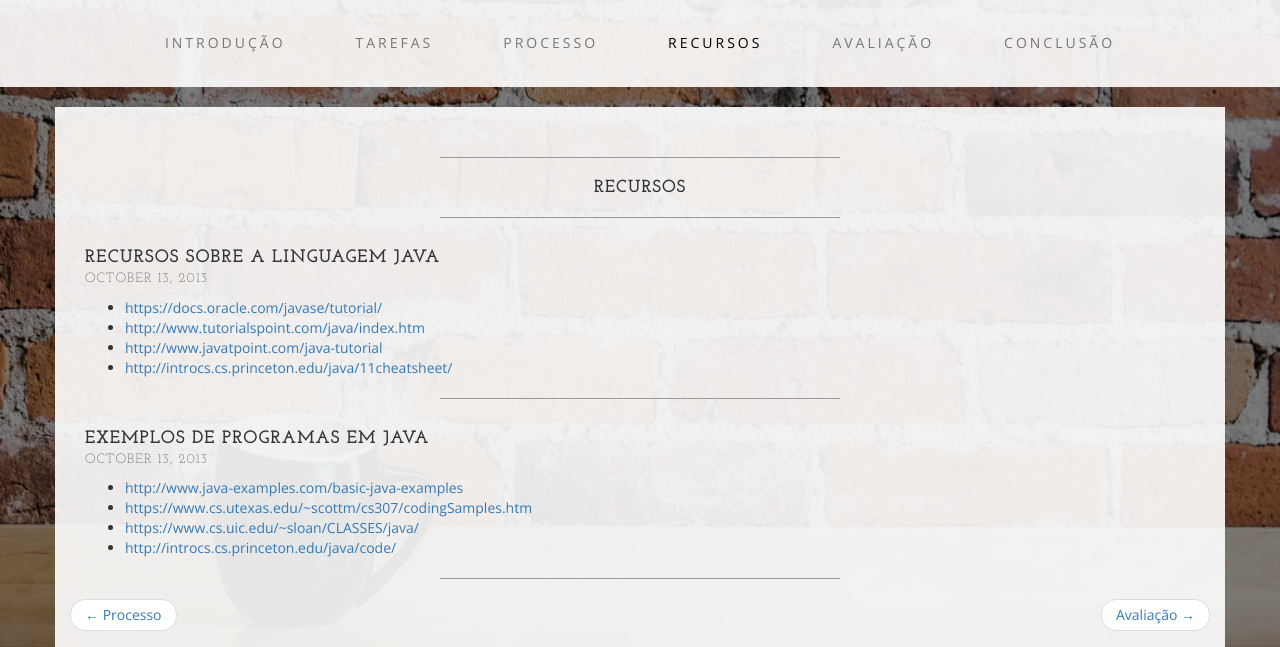
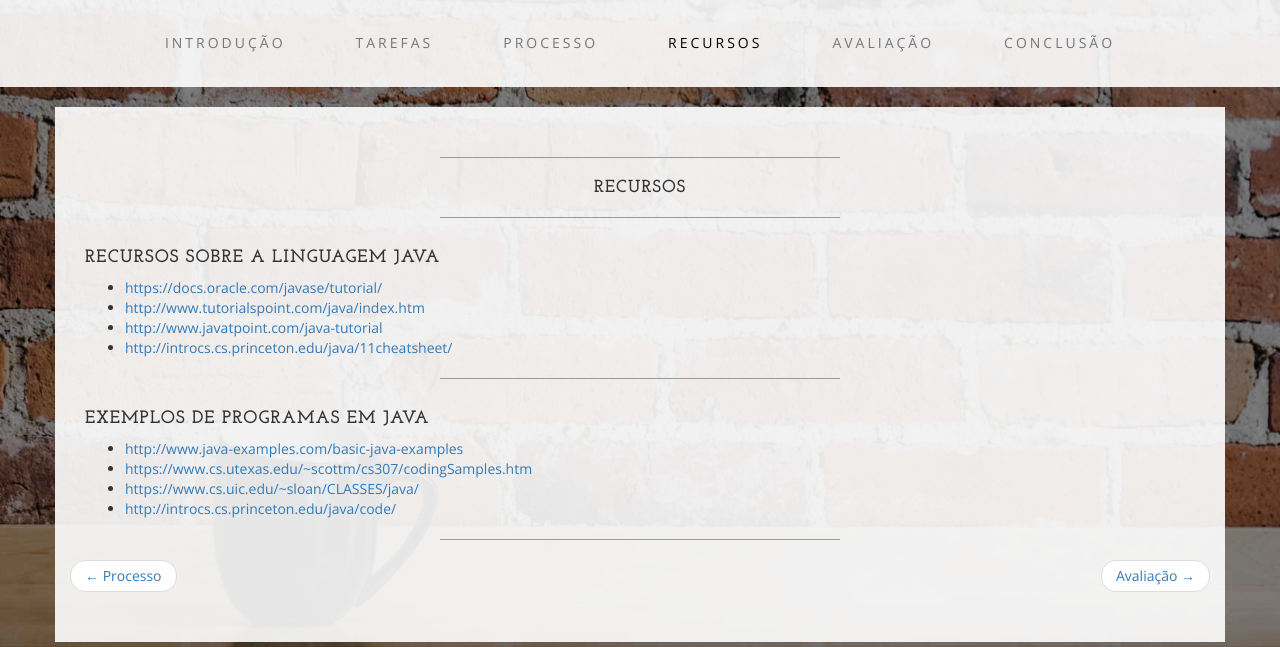
Before and after one commit to zunty/SoftwareEducativo, a plain HTML site: page recursos.html in a window 1280 px wide. Shown: the part 153-800 px from the top of the page. Drawn offline with nearby package versions, Linux system fonts and the light colour scheme.

Commit message:
removed useless data

```diff
--- a/recursos.html
+++ b/recursos.html
@@ -91,7 +91,6 @@
                 <div class="col-lg-12">
                     <h4>Recursos sobre a linguagem Java
                         <br>
-                        <small>October 13, 2013</small>
                     </h4>
                     <ul>
                         <li><a href="https://docs.oracle.com/javase/tutorial/">https://docs.oracle.com/javase/tutorial/</a></li>
@@ -104,7 +103,6 @@
                 <div class="col-lg-12">
                     <h4>Exemplos de programas em Java
                         <br>
-                        <small>October 13, 2013</small>
                     </h4>
                     <ul>
                         <li><a href="http://www.java-examples.com/basic-java-examples">http://www.java-examples.com/basic-java-examples</a></li>
```
